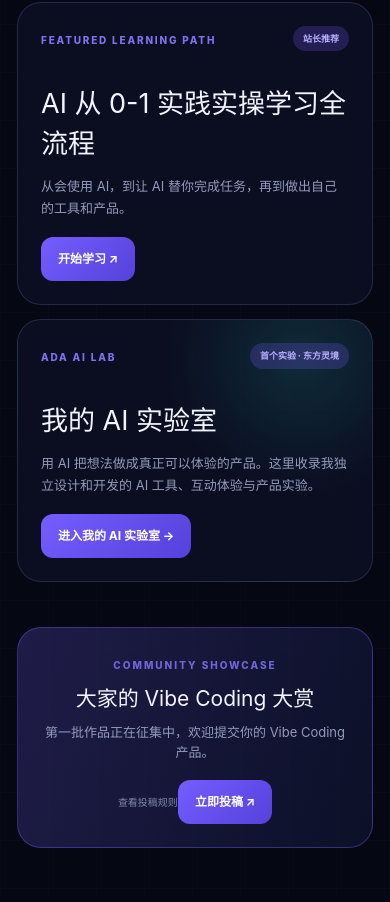
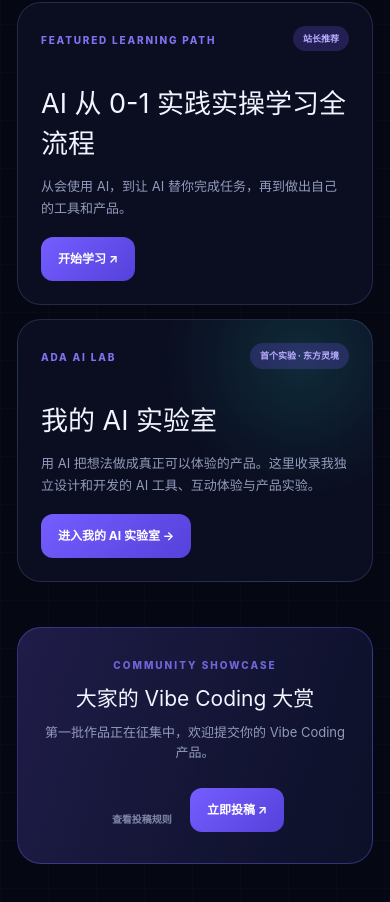
Before and after one commit to wyx729/ada-ai-nav, a Next.js app: page / in a window 390 px wide. Shown: the part 1368-2270 px from the top of the page. Built offline with nearby package versions, Linux system fonts and the light colour scheme.

Commit message:
style: refine Vibe Coding submission actions

```diff
--- a/app/globals.css
+++ b/app/globals.css
@@ -92,6 +92,10 @@ main { position: relative; min-height: 100vh; overflow: hidden; }
 .card-arrow { color: #9f93f8; font-size: 19px; }
 .creator-strip { position: relative; z-index: 1; max-width: 1080px; margin: 0 auto 85px; padding: 30px; display: flex; justify-content: space-between; align-items: center; border: 1px solid rgba(120, 103, 255, .36); border-radius: 24px; background: linear-gradient(110deg, rgba(35, 32, 80, .88), rgba(13, 18, 42, .88)); }
 .creator-strip p { color: var(--muted); margin: 9px 0 0; font-size: 13px; }
+.showcase-actions { display: flex; align-items: center; gap: 12px; }
+.showcase-actions > .big-action { margin-top: 0; flex: 0 0 auto; }
+.text-action { min-height: 42px; padding: 0 6px; border: 0; background: transparent; color: #b7b2e9; font-size: 12px; font-weight: 700; cursor: pointer; }
+.text-action:hover { color: white; }
 .creator-actions { display: grid; grid-template-columns: repeat(4, 90px); gap: 9px; }
 .creator-actions button { height: 76px; border-radius: 14px; border: 1px solid rgba(132, 120, 215, .25); background: rgba(31, 32, 73, .9); font-weight: 700; transition: .2s ease; }
 .creator-actions button:hover { transform: translateY(-2px); border-color: rgba(143, 126, 255, .65); background: rgba(48, 44, 96, .92); }
@@ -225,6 +229,8 @@ main { position: relative; min-height: 100vh; overflow: hidden; }
   .rank-card p { max-width: 190px; }
   .creator-strip { margin: 0 17px 50px; padding: 23px; display: block; text-align: center; }
   .creator-strip h2 { font-size: 21px; }
+  .showcase-actions { margin-top: 18px; justify-content: center; flex-wrap: wrap; }
+  .showcase-actions > .big-action { margin-top: 0; }
   .creator-actions { grid-template-columns: repeat(2, 1fr); margin-top: 20px; }
   .creator-actions button { height: 62px; font-size: 12px; }
 
```
